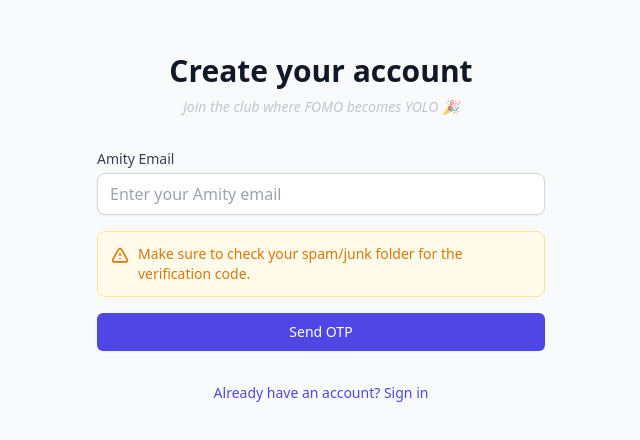
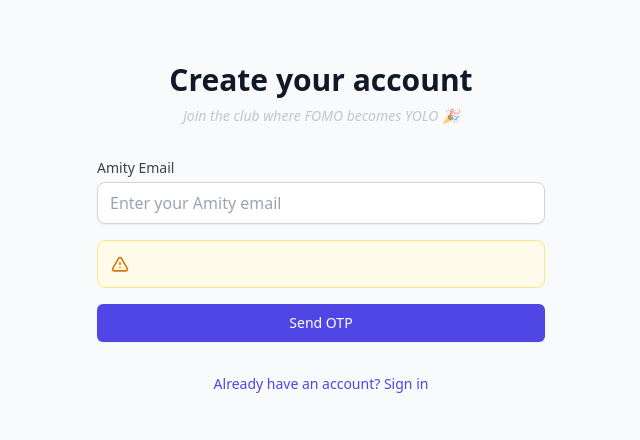
Before and after one commit to harshbansal7/amity-events-frontend, a React (Vite) app: page /register in a window 1280 px wide. Shown: the part 184-624 px from the top of the page, without its empty margins (319-959 px from the left). Built offline with nearby package versions, Linux system fonts and the light colour scheme; no server answers.

Commit message:
add other emails

```diff
--- a/src/components/Auth/EmailVerification.jsx
+++ b/src/components/Auth/EmailVerification.jsx
@@ -57,14 +57,14 @@ const EmailVerification = ({ onVerificationComplete }) => {
               onChange={(e) => setEmail(e.target.value)}
               className="mt-1 block w-full px-3 py-2 border border-gray-300 rounded-lg shadow-sm focus:outline-none focus:ring-indigo-500 focus:border-indigo-500"
               placeholder="Enter your Amity email"
-              pattern=".+@s\.amity\.edu"
+              pattern=".+@(s|pb|ch)\.amity\.edu"
             />
           </div>
           <div className="text-sm text-amber-600 bg-amber-50 p-3 rounded-lg border border-amber-200 flex items-start space-x-2">
             <svg className="w-5 h-5 flex-shrink-0 mt-0.5" fill="none" viewBox="0 0 24 24" stroke="currentColor">
               <path strokeLinecap="round" strokeLinejoin="round" strokeWidth={2} d="M12 9v2m0 4h.01m-6.938 4h13.856c1.54 0 2.502-1.667 1.732-3L13.732 4c-.77-1.333-2.694-1.333-3.464 0L3.34 16c-.77 1.333.192 3 1.732 3z" />
             </svg>
-            <span>Make sure to check your spam/junk folder for the verification code.</span>
+            <span></span>
           </div>
           <button
             type="submit"
```
